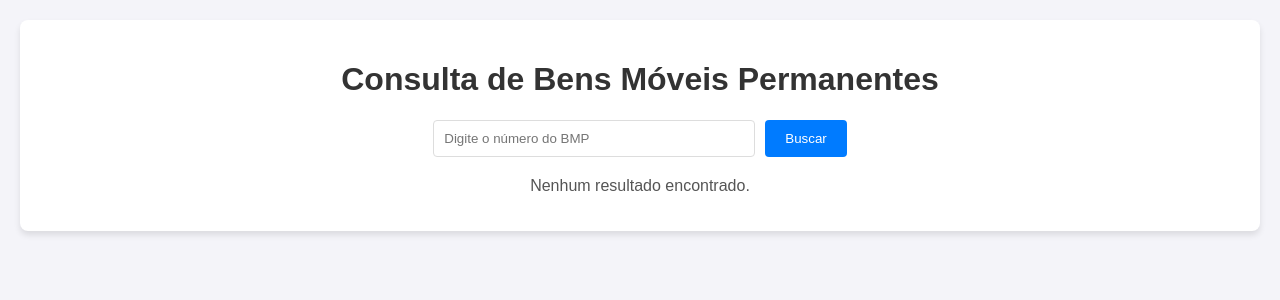
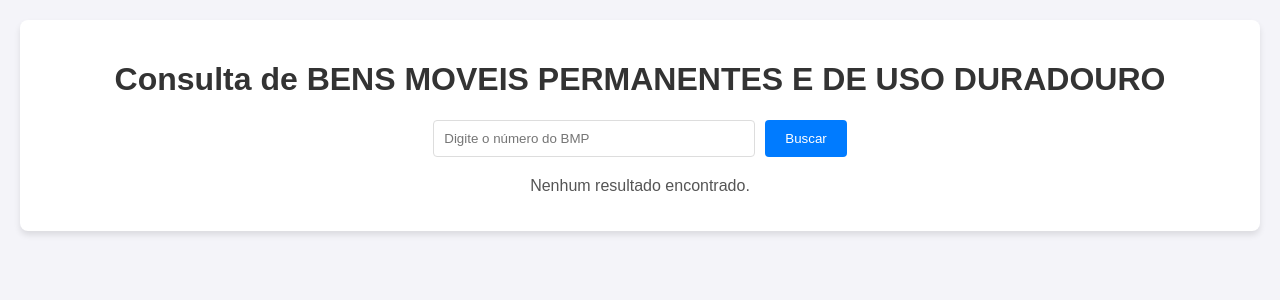
Before and after one commit to irapuanjr13/bmp, a Flask app: page / in a window 1280 px wide. Shown: the top 300 px of the page. Run offline with Flask 3, Linux system fonts and the light colour scheme; parts of the project's set-up code (start-up, migrations or seed data) failed here and were passed over.

Commit message:
Update index.html

```diff
--- a/templates/index.html
+++ b/templates/index.html
@@ -71,7 +71,7 @@
 </head>
 <body>
     <div class="container">
-        <h1>Consulta de Bens Móveis Permanentes</h1>
+        <h1>Consulta de BENS MOVEIS PERMANENTES E DE USO DURADOURO</h1>
         <form method="POST" action="/">
             <input type="text" name="bmp_query" placeholder="Digite o número do BMP" required />
             <button type="submit">Buscar</button>
```
